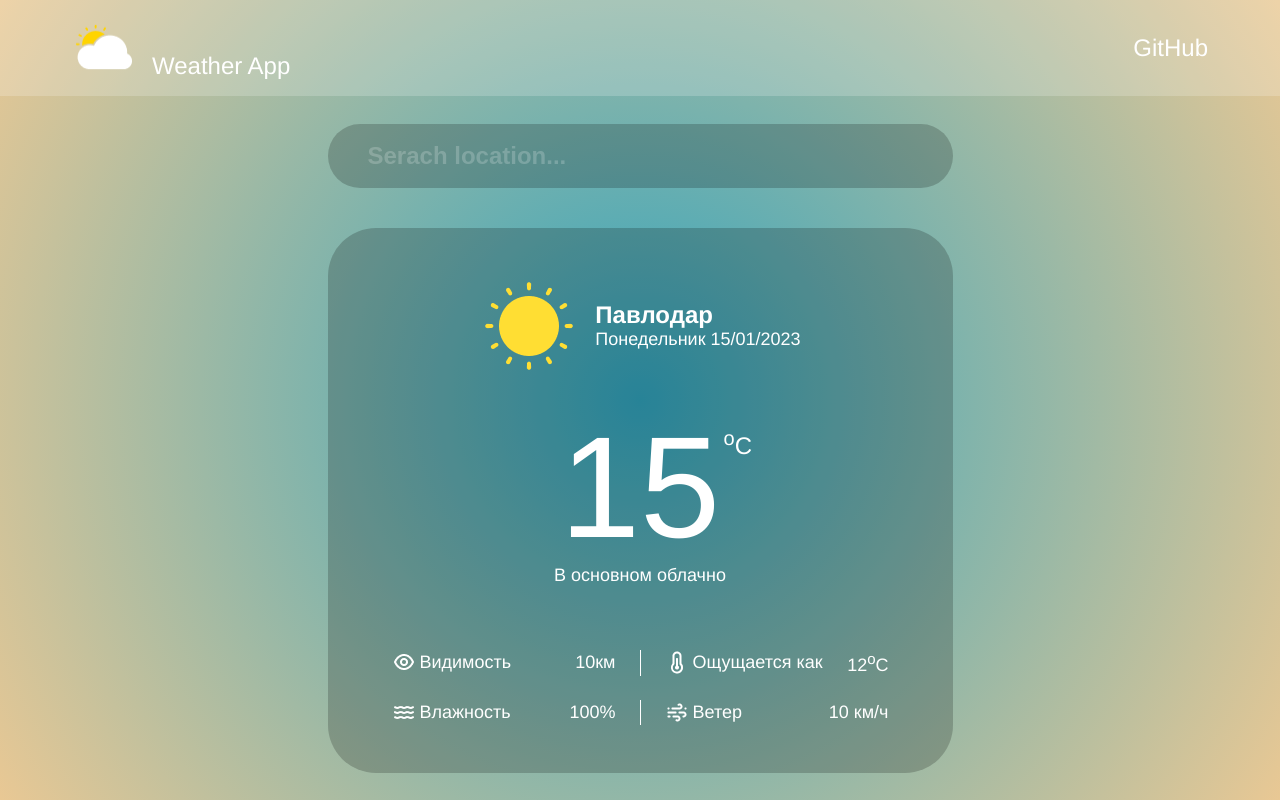
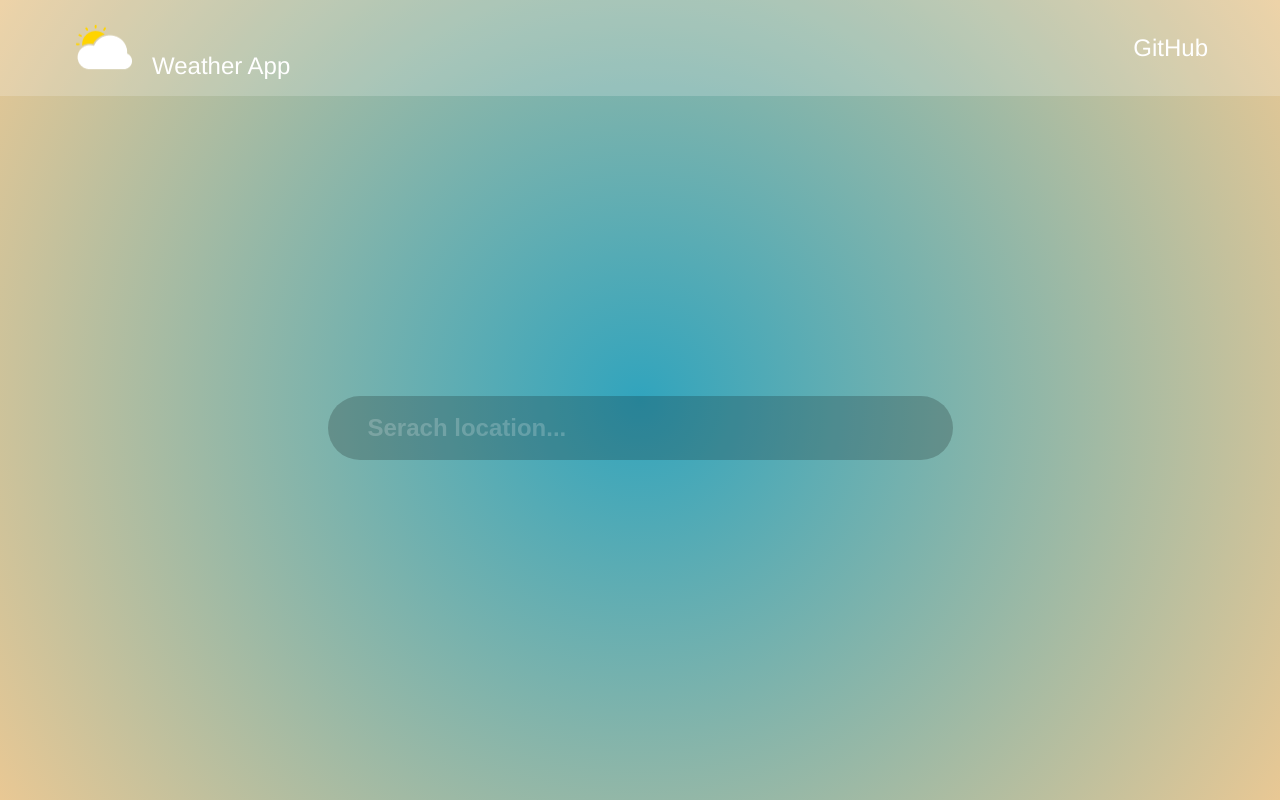
Before and after one commit to vladjl3/weather-app-angular, an Angular app: page / in a window 1280 px wide. Built offline with nearby package versions, Linux system fonts and the light colour scheme.

Commit message:
feat: implement weather data displaying

```diff
--- a/src/app/modules/weather-widget/components/weather-widget-data/weather-widget-data.component.html
+++ b/src/app/modules/weather-widget/components/weather-widget-data/weather-widget-data.component.html
@@ -1,23 +1,32 @@
-<div class="weather-widget__data">
+<div *ngIf="weatherDataProps" class="weather-widget__data">
   <div class="row weather-widget__data-location">
     <img
       class="weather-widget__current-icon"
-      src="../../../../../assets/images/sunny.png"
+      src={{weatherDataProps.current.condition.icon}}
     />
     <div class="col">
-      <div class="weather-widget__data-location-city">Павлодар</div>
-      <div class="weather-widget__data-date">Понедельник 15/01/2023</div>
+      <div class="weather-widget__data-location-city">
+        {{ weatherDataProps.location.name }}
+      </div>
+      <div class="weather-widget__data-date">
+        {{
+          weatherDataProps.location.localtime_epoch * 1000
+            | date : "EEEE dd/MM/yyyy"
+        }}
+      </div>
     </div>
   </div>
   <div class="weather-widget__current">
     <div class="col weather-widget__temperature">
       <div class="weather-widget__data-temperature-number">
-        15
+        {{ weatherDataProps.current.temp_c }}
         <span class="weather-widget__data-temperature-measure">
           <sup>o</sup>C
         </span>
       </div>
-      <div class="weather-widget__data-description">В основном облачно</div>
+      <div class="weather-widget__data-description">
+        {{ weatherDataProps.current.condition.text }}
+      </div>
     </div>
     <div class="col weather-widget__details">
       <div class="row">
@@ -30,7 +39,9 @@
             />
             <p class="weather-widget__details-item-title">Видимость</p>
           </div>
-          <p class="weather-widget__details-item-value">10км</p>
+          <p class="weather-widget__details-item-value">
+            {{ weatherDataProps.current.vis_km }}км
+          </p>
         </div>
         <div class="row weather-widget__details-item">
           <div class="weather-widget__details-item-icon-title-group">
@@ -39,9 +50,11 @@
               alt=""
               class="feels-like-icon"
             />
-            <p class="weather-widget__details-item-title">Ощущается как</p>
+            <p class="weather-widget__details-item-title">Ощущается</p>
           </div>
-          <div class="weather-widget__details-item-value">12<sup>o</sup>C</div>
+          <div class="weather-widget__details-item-value">
+            {{ weatherDataProps.current.feelslike_c }}<sup>o</sup>C
+          </div>
         </div>
       </div>
       <div class="row">
@@ -54,7 +67,9 @@
             />
             <p class="weather-widget__details-item-title">Влажность</p>
           </div>
-          <p class="weather-widget__details-item-value">100%</p>
+          <p class="weather-widget__details-item-value">
+            {{ weatherDataProps.current.humidity }}%
+          </p>
         </div>
         <div class="row weather-widget__details-item">
           <div class="weather-widget__details-item-icon-title-group">
@@ -65,7 +80,9 @@
             />
             <p class="weather-widget__details-item-title">Ветер</p>
           </div>
-          <p class="weather-widget__details-item-value">10 км/ч</p>
+          <p class="weather-widget__details-item-value">
+            {{ weatherDataProps.current.wind_kph }} км/ч
+          </p>
         </div>
       </div>
     </div>
--- a/src/app/modules/weather-widget/components/weather-widget-data/weather-widget-data.component.ts
+++ b/src/app/modules/weather-widget/components/weather-widget-data/weather-widget-data.component.ts
@@ -1,16 +1,19 @@
-import { ChangeDetectionStrategy, Component, OnInit } from '@angular/core';
+import
+  {
+    ChangeDetectionStrategy,
+    Component,
+    Input
+  } from '@angular/core';
+import { WeatherData } from '../../interfaces/weather-data.interface';
 
 @Component({
   selector: 'app-weather-widget-data',
   templateUrl: './weather-widget-data.component.html',
   styleUrls: ['./weather-widget-data.component.scss'],
-  changeDetection: ChangeDetectionStrategy.OnPush
+  changeDetection: ChangeDetectionStrategy.OnPush,
 })
-export class WeatherWidgetDataComponent implements OnInit {
+export class WeatherWidgetDataComponent {
+  constructor() {}
 
-  constructor() { }
-
-  ngOnInit(): void {
-  }
-
+  @Input('weatherData') weatherDataProps!: WeatherData;
 }
--- a/src/app/modules/weather-widget/components/weather-widget-search/weather-widget-search.component.html
+++ b/src/app/modules/weather-widget/components/weather-widget-search/weather-widget-search.component.html
@@ -10,12 +10,12 @@
       class="weather-widget__search-box-input"
     />
     <div
-      *ngIf="cities$ | async as cities"
+      *ngIf="isCitySelecting"
       id="cities"
       class="weather-widget__auocomplete-options"
     >
       <option
-        *ngFor="let city of cities"
+        *ngFor="let city of cities$ | async as cities"
         [value]="city"
         class="weather-widget__auocomplete-options-item"
         (click)="selectCity(city.name)"
--- a/src/app/modules/weather-widget/components/weather-widget-search/weather-widget-search.component.scss
+++ b/src/app/modules/weather-widget/components/weather-widget-search/weather-widget-search.component.scss
@@ -34,7 +34,7 @@
     border-radius: 48px;
   }
 
-  &__auocomplete-options-item {
+  &__auocomplete-options-item:not(:last-child) {
     line-height: 36px;
     margin-bottom: 16px;
   }
--- a/src/app/modules/weather-widget/components/weather-widget-search/weather-widget-search.component.ts
+++ b/src/app/modules/weather-widget/components/weather-widget-search/weather-widget-search.component.ts
@@ -1,11 +1,12 @@
-import { ChangeDetectionStrategy, Component, OnInit } from '@angular/core';
-import {
-  debounceTime,
-  distinctUntilChanged,
-  Observable,
-  Subject,
-  switchMap,
-} from 'rxjs';
+import { Component, EventEmitter, OnInit, Output } from '@angular/core';
+import
+  {
+    debounceTime,
+    distinctUntilChanged,
+    Observable,
+    Subject,
+    switchMap
+  } from 'rxjs';
 import { AutocompleteCityOption } from '../../interfaces/autocomplete-response.interface';
 import { WeatherData } from '../../interfaces/weather-data.interface';
 import { WeatherService } from '../../services/weather.service';
@@ -17,9 +18,12 @@ import { WeatherService } from '../../services/weather.service';
 })
 export class WeatherWidgetSearchComponent implements OnInit {
   city = '';
+  isCitySelecting: boolean = false;
   weather$!: Observable<WeatherData>;
   cities$!: Observable<AutocompleteCityOption[]>;
   private searchSubject = new Subject<string>();
+
+  @Output() cityNameEmmitter = new EventEmitter<string>();
 
   constructor(private weatherService: WeatherService) {}
 
@@ -28,7 +32,6 @@ export class WeatherWidgetSearchComponent implements OnInit {
       debounceTime(300),
       distinctUntilChanged(),
       switchMap((query) => {
-        console.log('query: ', query);
         return this.weatherService.fetchAutocompleteOptions(query);
       })
     );
@@ -36,10 +39,13 @@ export class WeatherWidgetSearchComponent implements OnInit {
 
   public search() {
     this.searchSubject.next(this.city);
+    this.isCitySelecting = true;
   }
 
   public selectCity(cityName: string) {
     this.city = cityName;
-    console.log(this.city);
+    this.isCitySelecting = false;
+    console.log('Новый город: ', this.city);
+    this.cityNameEmmitter.emit(this.city);
   }
 }
--- a/src/app/modules/weather-widget/container/weather-widget.component.html
+++ b/src/app/modules/weather-widget/container/weather-widget.component.html
@@ -1,4 +1,8 @@
 <div class="weather-widget">
-  <app-weather-widget-search></app-weather-widget-search>
-  <app-weather-widget-data></app-weather-widget-data>
+  <app-weather-widget-search
+    (cityNameEmmitter)="fetchWeatherData($event)"
+  ></app-weather-widget-search>
+  <app-weather-widget-data
+    [weatherData]="weatherData"
+  ></app-weather-widget-data>
 </div>
--- a/src/app/modules/weather-widget/container/weather-widget.component.ts
+++ b/src/app/modules/weather-widget/container/weather-widget.component.ts
@@ -1,15 +1,20 @@
-import { Component, OnInit } from '@angular/core';
+import { Component } from '@angular/core';
+import { WeatherData } from '../interfaces/weather-data.interface';
+import { WeatherService } from '../services/weather.service';
 
 @Component({
   selector: 'app-weather-widget',
   templateUrl: './weather-widget.component.html',
-  styleUrls: ['./weather-widget.component.scss']
+  styleUrls: ['./weather-widget.component.scss'],
 })
-export class WeatherWidgetComponent implements OnInit {
+export class WeatherWidgetComponent {
+  constructor(private weatherService: WeatherService) {}
 
-  constructor() { }
+  weatherData!: WeatherData;
 
-  ngOnInit(): void {
+  fetchWeatherData(city: string): void {
+    this.weatherService
+      .fetchCurentWeather(city)
+      .subscribe((data) => (this.weatherData = data));
   }
-
 }
```
